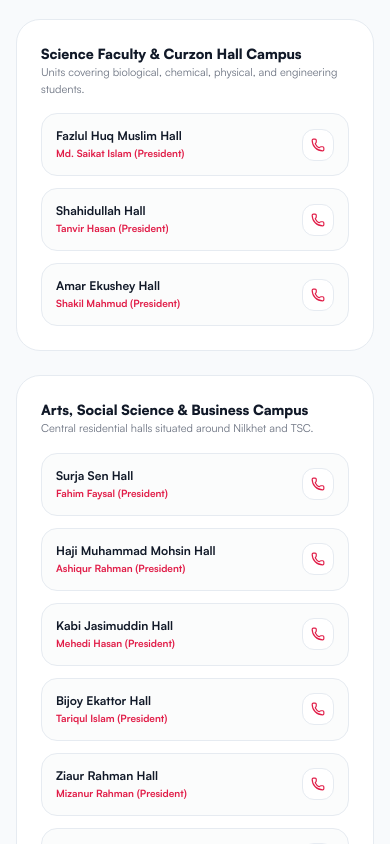
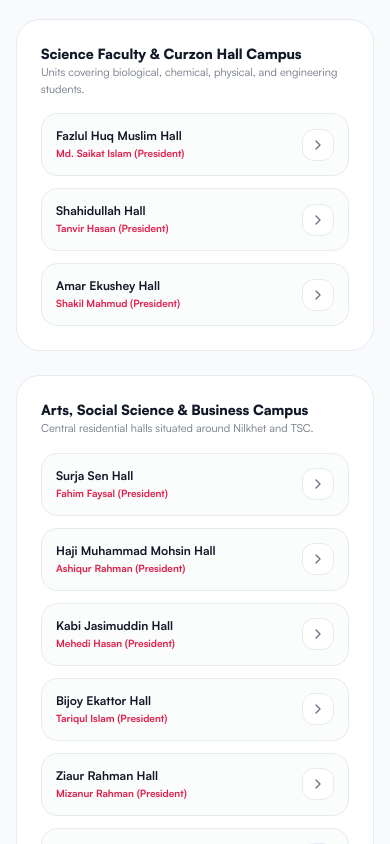
Before and after one commit to saikat709/du-badhon, a Next.js app: page / in a window 390 px wide. Shown: the part 3480-4324 px from the top of the page. Built offline with nearby package versions, Linux system fonts and the light colour scheme.

Commit message:
fix(homepage): remove personal phone numbers and direct tel links from public homepage

```diff
--- a/src/app/page.tsx
+++ b/src/app/page.tsx
@@ -4,7 +4,6 @@ import { SmartAppButton } from "@/components/PWA/PWAInstaller";
 import { ThemeToggleSwitch } from "@/components/Layouts/header/theme-toggle";
 import { useBadhon, isDonorEligible } from "@/context/badhon-context";
 import { BloodGroup, HallUnit } from "@/types/badhon";
-import { getSafeTelUri } from "@/utils/security";
 import {
   AlertCircle,
   ArrowRight,
@@ -649,13 +648,13 @@ export default function HomePage() {
                       </div>
 
                       {leadVol ? (
-                        <a
-                          href={getSafeTelUri(leadVol.phone)}
-                          className="size-8 rounded-xl bg-white dark:bg-dark-2 border border-stroke dark:border-dark-4 flex items-center justify-center text-rose-600 hover:bg-rose-600 hover:text-white transition shrink-0"
-                          title={`Call ${leadVol.name}`}
+                        <Link
+                          href={`/hall-units?unit=${encodeURIComponent(hallName)}`}
+                          className="size-8 rounded-xl bg-white dark:bg-dark-2 border border-stroke dark:border-dark-4 flex items-center justify-center text-dark-5 hover:text-rose-600 transition shrink-0"
+                          title={`View ${hallName} Unit Coordinator`}
                         >
-                          <Phone className="size-3.5" />
-                        </a>
+                          <ChevronRight className="size-4" />
+                        </Link>
                       ) : (
                         <Link
                           href="/hall-units"
@@ -815,7 +814,7 @@ export default function HomePage() {
                 University of Dhaka, Dhaka-1000.
               </p>
               <p className="text-xs pt-1">
-                Emergency Hotline: <strong>01729-000001</strong>
+                Volunteer Help Desk: <strong>Available via Portal</strong>
               </p>
             </div>
 
```
